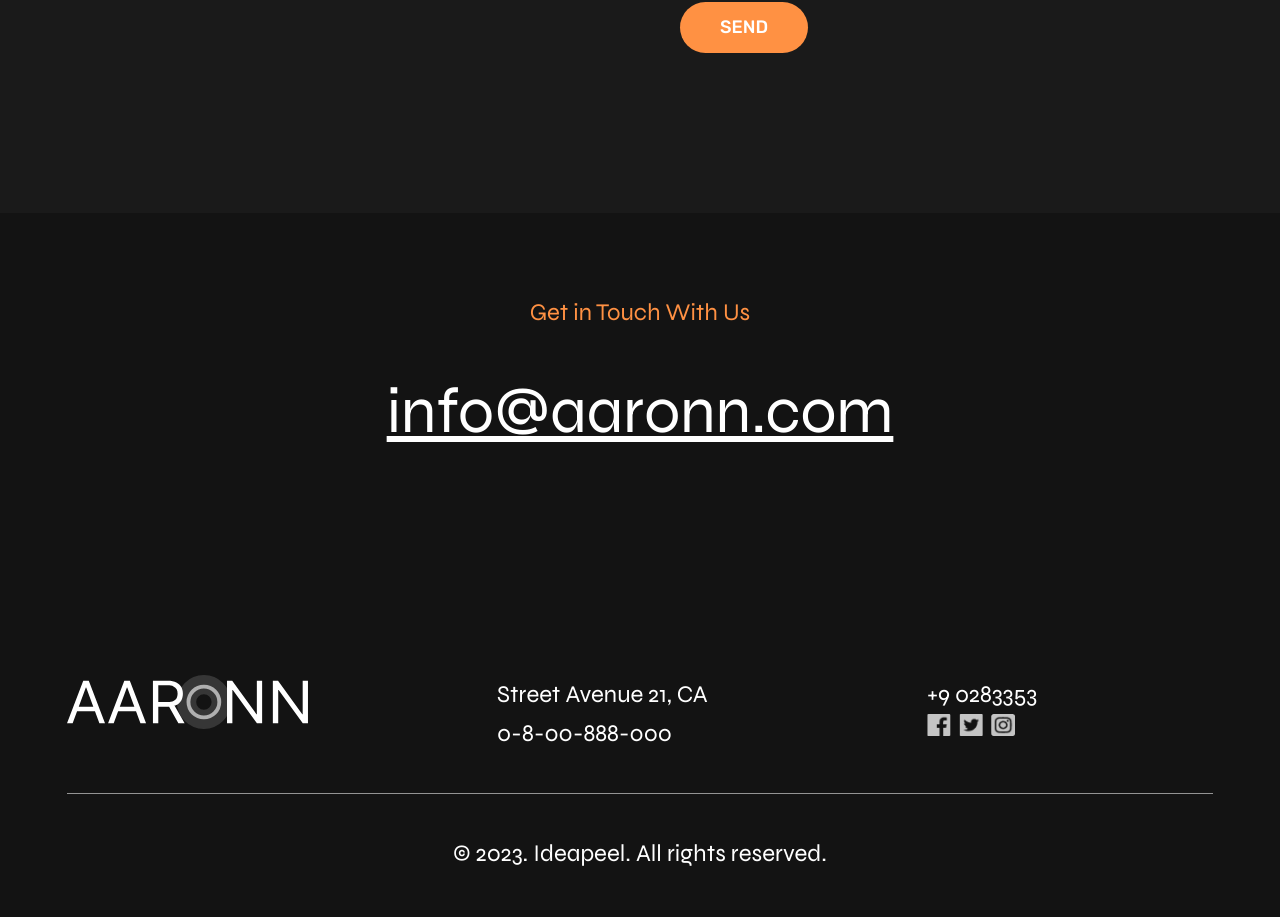
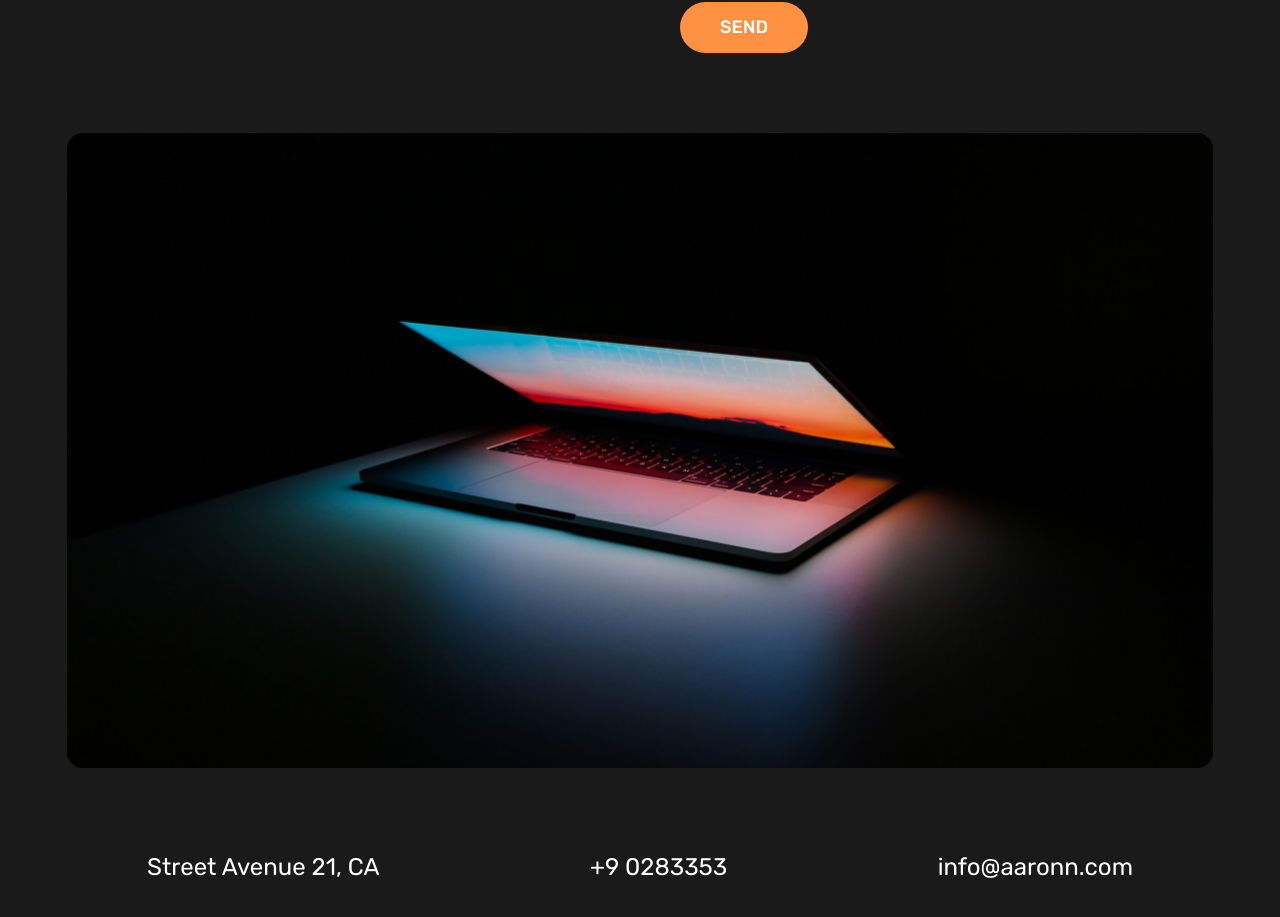
Before and after one commit to AbidHasanPiash/assessment-for-nnsel, a Next.js app: page /contact in a window 1280 px wide. Shown: the part 851-1768 px from the top of the page. Built offline with nearby package versions, Linux system fonts and the light colour scheme.

Commit message:
Add cover image and contact details to Contact page; integrate Image component for better visuals

```diff
--- a/app/contact/page.tsx
+++ b/app/contact/page.tsx
@@ -1,5 +1,6 @@
 'use client'
 import PageHead from '@/components/common/PageHead'
+import Image from 'next/image';
 import React from 'react'
 
 export default function ContactPage() {
@@ -36,6 +37,15 @@ export default function ContactPage() {
                 </form>
             </div>
 
+            <div>
+                <Image src={'/image/Cover-contact.png'} width={1148} height={765} alt="Cover-contact" />
+                <div className='flex items-center justify-between p-20 '>
+                    {['Street Avenue 21, CA', '+9 0283353', 'info@aaronn.com'].map(item=>(
+                        <h4 key={item}>{item}</h4>
+                    ))}
+                </div>
+            </div>
+
         </div>
     )
 }
```
